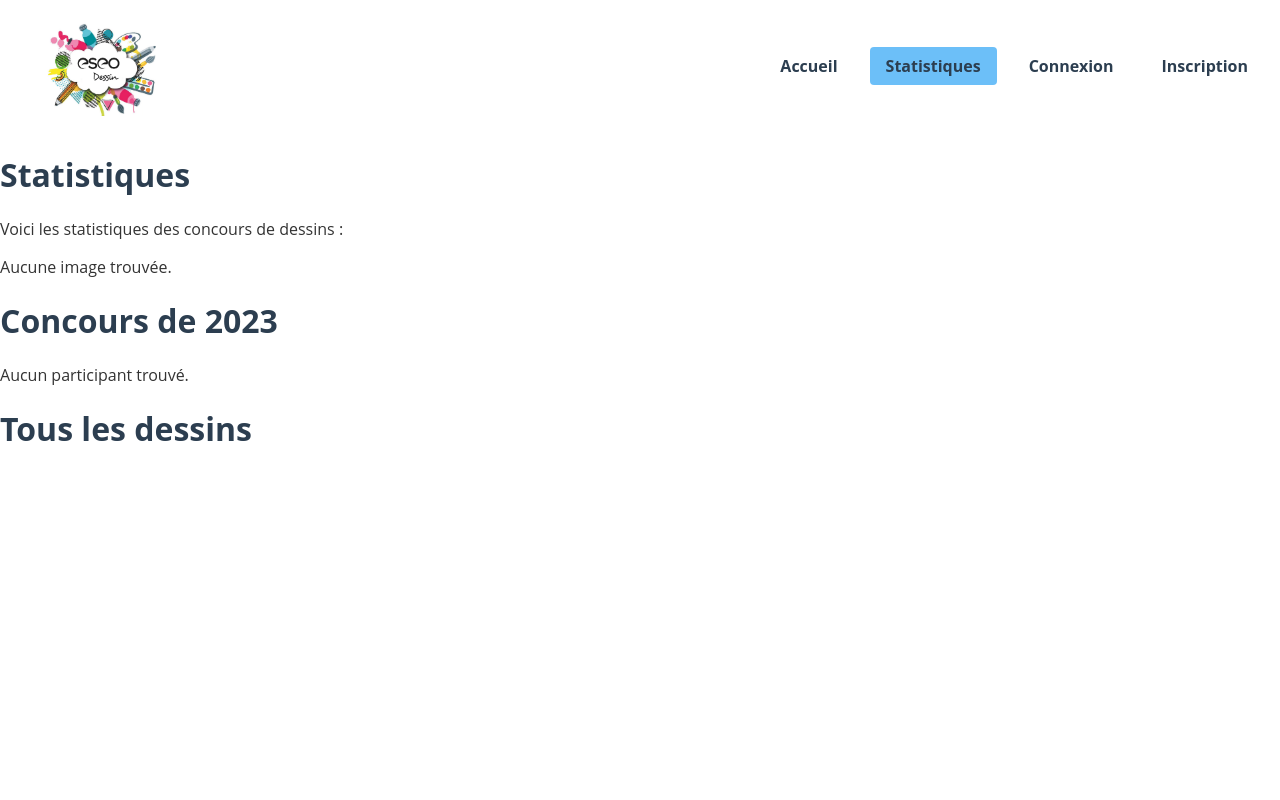
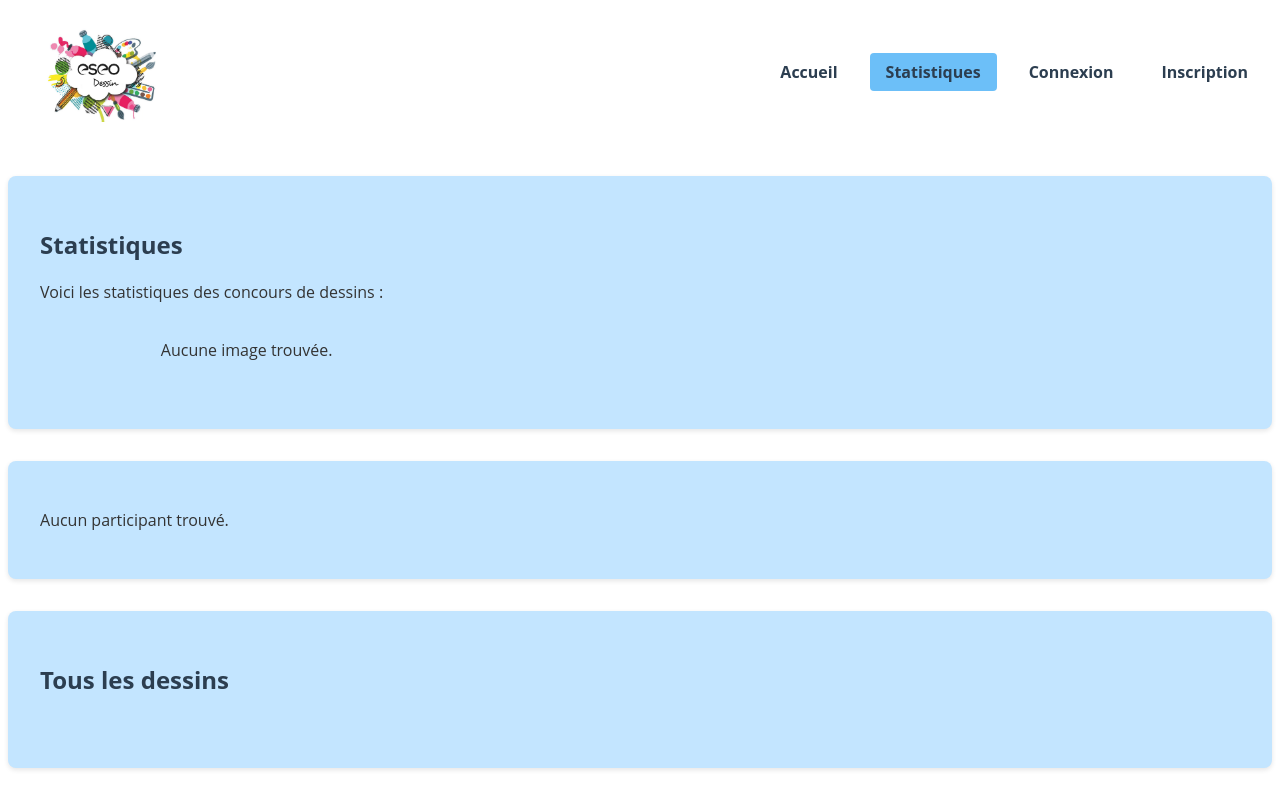
Before and after one commit to marmae85/ProjetConcoursDessin, a PHP site: page /HTML/stats.php in a window 1280 px wide. Run offline with PHP 8.4, Linux system fonts and the light colour scheme; data that the repository does not hold is empty.

Commit message:
modification de la page personnelle et amelioration du css

```diff
--- a/CSS/style.css
+++ b/CSS/style.css
@@ -1,4 +1,15 @@
 /* Styles généraux */
+.section {
+    padding: 2rem;
+    margin: 2rem auto;
+    width: 100%;
+    max-width: 1200px;
+    background-color: #c3e5ff;
+    box-shadow: 0 2px 5px rgba(0, 0, 0, 0.1);
+    border-radius: 8px;
+    transition: transform 0.3s, box-shadow 0.3s;
+}
+
 body {
     font-family: 'Open Sans', sans-serif;
     margin: 0;
@@ -21,8 +32,6 @@ h1, h2 {
     align-items: center;
     text-align: left;
 }
-
-
 
 .main-header h1 {
     margin: 0;
@@ -52,27 +61,6 @@ h1, h2 {
 
 .main-nav a.active {
     background-color: #6cbff8;
-}
-
-/* Sections */
-.section {
-    padding: 2rem;
-    margin: 2rem auto;
-    width: 100%;
-    max-width: 1000px;
-    background-color: #c3e5ff;
-    box-shadow: 0 2px 5px rgba(0, 0, 0, 0.1);
-    border-radius: 8px;
-    transition: transform 0.3s, box-shadow 0.3s;
-}
-
-
-
-
-.section h2 {
-    border-bottom: 2px solid #3498db;
-    padding-bottom: 0.5rem;
-    margin-bottom: 1rem;
 }
 
 /* Formulaires */
@@ -173,3 +161,97 @@ table tbody tr:hover {
     overflow-y: auto;  /* Enable vertical scrolling */
     display: block;    /* Ensure the table is treated as a block element */
 }
+
+/* Ensure the body and html take full height */
+html, body {
+    height: 100%;
+    margin: 0;
+    display: flex;
+    flex-direction: column;
+}
+
+/* Main content should take all available space */
+body > * {
+    flex: 1;
+}
+
+/* Footer should stick to the bottom */
+.main-footer {
+    background-color: #3498db;
+    color: white;
+    text-align: center;
+    padding: 1rem;
+    margin-top: auto;
+}
+
+/* Container for the images */
+.image-grid {
+    display: grid;
+    grid-template-columns: repeat(3, 1fr); /* 3 images per row */
+    gap: 20px;
+    justify-items: center;
+    margin: 20px;
+}
+
+/* Style for each image and its label */
+.image-grid img {
+    max-width: 150px; /* Set the desired maximum width */
+    max-height: 150px; /* Set the desired maximum height */
+    height: auto;
+    display: block;
+}
+
+.image-grid label {
+    text-align: center;
+    display: block;
+    margin-top: 10px;
+}
+
+.scrollable-table {
+    max-height: 400px; /* Set the desired height */
+    overflow-y: auto;  /* Enable vertical scrolling */
+    display: block;    /* Ensure the table is treated as a block element */
+}
+
+.image-grid img {
+    cursor: pointer;
+    transition: transform 0.3s ease;
+}
+
+.image-grid img:hover {
+    transform: scale(1.05);
+}
+
+.modal {
+    display: none;
+    position: fixed;
+    z-index: 1000;
+    left: 0;
+    top: 0;
+    width: 100%;
+    height: 100%;
+    overflow: auto;
+    background-color: rgba(0, 0, 0, 0.8);
+    justify-content: center;
+    align-items: center;
+}
+
+.modal-content {
+    max-width: 90%;
+    max-height: 90%;
+    animation: zoomIn 0.3s;
+}
+
+@keyframes zoomIn {
+    from {
+        transform: scale(0.5);
+    }
+    to {
+        transform: scale(1);
+    }
+}
+
+body.modal-open {
+    overflow: hidden;
+    filter: blur(5px);
+}
--- a/HTML/login.php
+++ b/HTML/login.php
@@ -55,6 +55,8 @@ if ($_SERVER['REQUEST_METHOD'] == 'POST') {
         </ul>
     </nav>
 </header>
+
+<main>
 <section id="login" class="section">
     <h2>Connexion</h2>
     <?php if (isset($error)) { echo "<p style='color: red;'>$error</p>"; } ?>
@@ -68,5 +70,8 @@ if ($_SERVER['REQUEST_METHOD'] == 'POST') {
         <button type="submit">Se connecter</button>
     </form>
 </section>
+</main>
+
+
 </body>
 </html>
--- a/HTML/protected_page.php
+++ b/HTML/protected_page.php
@@ -35,7 +35,7 @@ $conn->close();
 <head>
     <meta charset="UTF-8">
     <meta name="viewport" content="width=device-width, initial-scale=1.0">
-    <title>Protected Page</title>
+    <title>ESEO Dessin - <?php echo htmlspecialchars($_SESSION['username']); ?></title>
     <link rel="stylesheet" href="CSS/style.css">
 </head>
 <body>
--- a/HTML/stats.php
+++ b/HTML/stats.php
@@ -8,9 +8,10 @@ require 'config.php'; // Ensure you have a config.php file to connect to your da
 <head>
     <meta charset="UTF-8">
     <meta name="viewport" content="width=device-width, initial-scale=1.0">
-        <link rel="stylesheet" href="../CSS/style.css">
-        <title>Statistiques Concours de Dessins</title>
+    <link rel="stylesheet" href="CSS/style.css">
+    <title>ESEO Dessin - Statistiques</title>
 </head>
+<body>
 <header class="main-header">
     <img src="Images/logo_dessin.png" alt="Logo Dessin" class="logo" width="170" height="100">
     <nav class="main-nav">
@@ -27,36 +28,39 @@ require 'config.php'; // Ensure you have a config.php file to connect to your da
         </ul>
     </nav>
 </header>
-    <body>
+<main>
+    <section class="section">
     <h1>Statistiques</h1>
     <p>Voici les statistiques des concours de dessins :</p>
+    <div class="image-grid">
         <?php
         // SQL query to fetch images
         $sql = "SELECT leDessin, numConcours, classement FROM Dessin WHERE classement <= 3 ORDER BY numConcours, classement;";
         $result = $conn->query($sql);
-        $cpt = 0;
         if ($result->num_rows > 0) {
-            echo "<h2>Images des Dessins</h2>";
             while($row = $result->fetch_assoc()) {
                 $imageLink = htmlspecialchars($row['leDessin']);
                 $curr_id = htmlspecialchars($row['classement']) . htmlspecialchars($row['numConcours']);
-                echo "<img src='$imageLink' id='$curr_id' alt='Dessin' style='max-width: 200px; margin: 10px;'>";
-                echo "<label for='$curr_id' class='labelImages".$row['classement']."'>Concours n°" . htmlspecialchars($row['numConcours']) . " - Classement : " . htmlspecialchars($row['classement']) . "</label>";
-                $cpt++;
-                if ($cpt % 3 == 0) {
-                    echo "<br>";
-                }
+                echo "<div>";
+                echo "<img src='$imageLink' id='$curr_id' alt='Dessin'>";
+                echo "<label for='$curr_id'>Concours n°" . htmlspecialchars($row['numConcours']) . " - Classement : " . htmlspecialchars($row['classement']) . "</label>";
+                echo "</div>";
             }
         } else {
             echo "<p>Aucune image trouvée.</p>";
         }
         ?>
-        <h1>Concours de 2023</h1>
+    </div>
+</section>
+
+<section class="section">
 <?php
 $sql = "SELECT u.nom, u.adresse, (SELECT TIMESTAMPDIFF(YEAR, dateNaissance, CURDATE()) FROM Utilisateur v WHERE v.numUtilisateur=u.numUtilisateur) as age, u.adresse, cl.nomClub, cl.departement, cl.region FROM Competiteur c, Competiteur_Participe cp, Concours cc, Utilisateur u, Club cl WHERE (cc.dateDebut like '%2023%' or cc.dateFin like '%2023%') and cp.numConcours=cc.numConcours and cp.numCompetiteur=c.numCompetiteur and c.numCompetiteur=u.numUtilisateur and u.numClub=cl.numClub GROUP BY u.numUtilisateur;";
 $result = $conn->query($sql);
 if ($result->num_rows > 0) {
-            echo "<h2>Participants</h2>";
+
+    echo "<h1>Concours de 2023 - Participants</h1>";
+    echo "<div class='scrollable-table'>";
     echo "<table>";
     echo "<tr><th>Nom</th><th>Age</th><th>Adresse</th><th>Club</th><th>Département</th><th>Région</th></tr>";
     while($row = $result->fetch_assoc()) {
@@ -70,19 +74,29 @@ require 'config.php'; // Ensure you have a config.php file to connect to your da
         echo "</tr>";
     }
     echo "</table>";
+    echo "</div>";
 } else {
     echo "<p>Aucun participant trouvé.</p>";
 }
 ?>
+</section>
+
+ <section class="section">
     <h1>Tous les dessins</h1>
+    <div class="image-grid">
         <?php
         $sql = "SELECT leDessin from Dessin;";
         $result = $conn->query($sql);
         while($row = $result->fetch_assoc()) {
             $imageLink = htmlspecialchars($row['leDessin']);
-            echo "<img src='$imageLink' alt='Dessin' style='max-width: 200px; margin: 10px;'>";
+            echo "<div>";
+            echo "<img src='$imageLink' alt='Dessin'>";
+            echo "</div>";
         }
         ?>
+    </div>
+</section>
+</main>
 </body>
 </html>
 <?php
```
Lines whose indentation alone changed are shown as unchanged.
